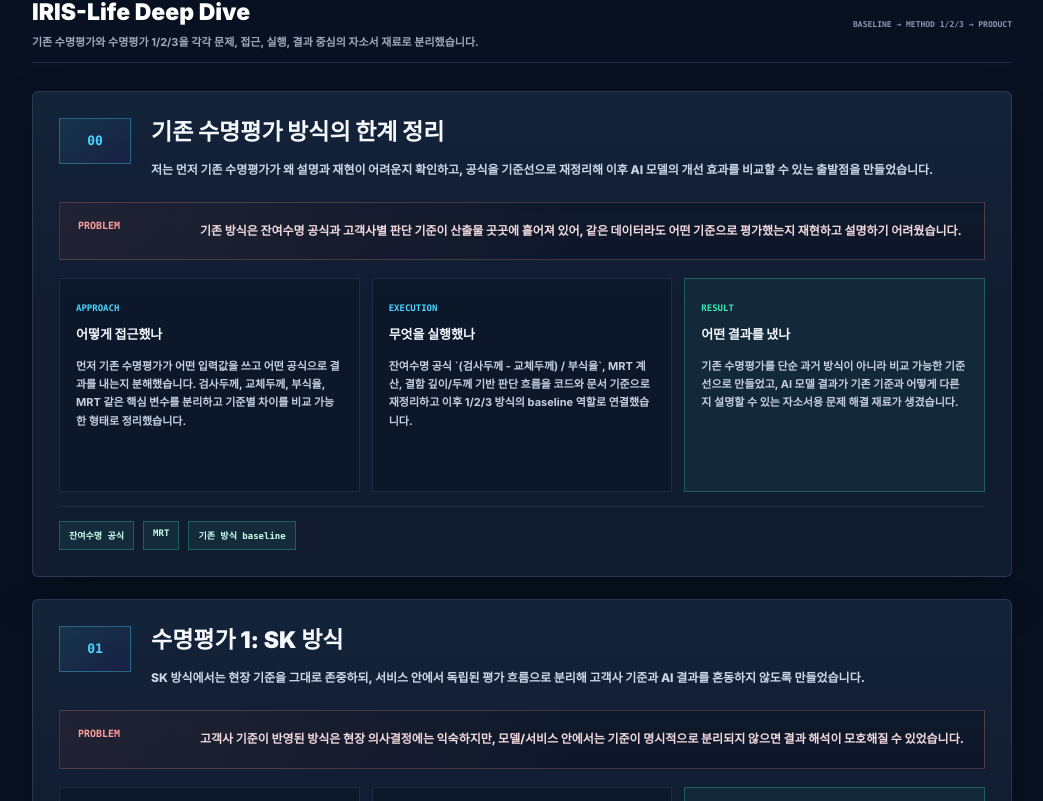
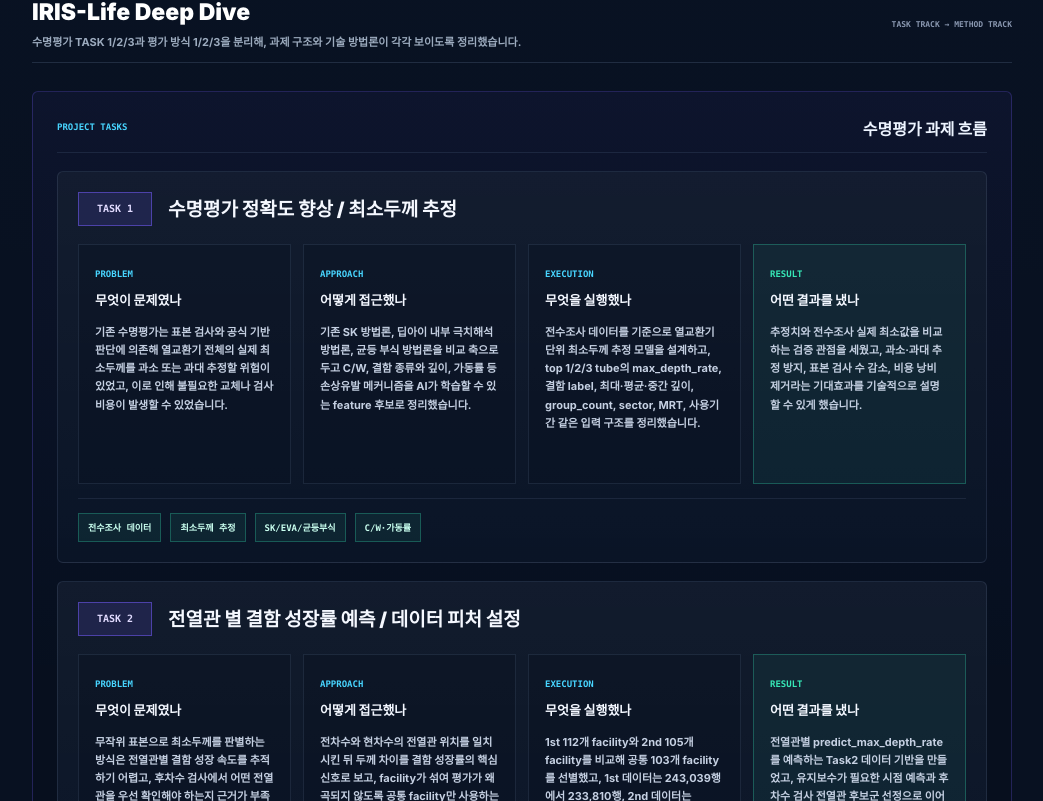
Before and after one commit to UICHANLEE/resume, a React (Vite) app: page / in a window 1280 px wide. Shown: the part 3559-4360 px from the top of the page, without its empty margins (200-1243 px from the left). Built offline with nearby package versions, Linux system fonts and the light colour scheme.

Commit message:
Add IRIS-Life task breakdown

```diff
--- a/src/App.jsx
+++ b/src/App.jsx
@@ -212,6 +212,48 @@
     action: "모델만 교체하지 않고 feature 정의, 샘플링, 분할 기준, 하이퍼파라미터를 순서대로 분리해 실험 로그를 축적했습니다.",
     result: "R2 0.847에서 0.966까지 끌어올려 산업 데이터 예측 모델로 설명 가능한 성능을 만들었습니다.",
     metric: "R2 0.966",
+  },
+];
+
+const lifespanTasks = [
+  {
+    label: "TASK 1",
+    title: "수명평가 정확도 향상 / 최소두께 추정",
+    problem:
+      "기존 수명평가는 표본 검사와 공식 기반 판단에 의존해 열교환기 전체의 실제 최소두께를 과소 또는 과대 추정할 위험이 있었고, 이로 인해 불필요한 교체나 검사 비용이 발생할 수 있었습니다.",
+    approach:
+      "기존 SK 방법론, 딥아이 내부 극치해석 방법론, 균등 부식 방법론을 비교 축으로 두고 C/W, 결함 종류와 깊이, 가동률 등 손상유발 메커니즘을 AI가 학습할 수 있는 feature 후보로 정리했습니다.",
+    execution:
+      "전수조사 데이터를 기준으로 열교환기 단위 최소두께 추정 모델을 설계하고, top 1/2/3 tube의 max_depth_rate, 결함 label, 최대·평균·중간 깊이, group_count, sector, MRT, 사용기간 같은 입력 구조를 정리했습니다.",
+    result:
+      "추정치와 전수조사 실제 최소값을 비교하는 검증 관점을 세웠고, 과소·과대 추정 방지, 표본 검사 수 감소, 비용 낭비 제거라는 기대효과를 기술적으로 설명할 수 있게 했습니다.",
+    evidence: ["전수조사 데이터", "최소두께 추정", "SK/EVA/균등부식", "C/W·가동률"],
+  },
+  {
+    label: "TASK 2",
+    title: "전열관 별 결함 성장률 예측 / 데이터 피처 설정",
+    problem:
+      "무작위 표본으로 최소두께를 판별하는 방식은 전열관별 결함 성장 속도를 추적하기 어렵고, 후차수 검사에서 어떤 전열관을 우선 확인해야 하는지 근거가 부족했습니다.",
+    approach:
+      "전차수와 현차수의 전열관 위치를 일치시킨 뒤 두께 차이를 결함 성장률의 핵심 신호로 보고, facility가 섞여 평가가 왜곡되지 않도록 공통 facility만 사용하는 기준을 세웠습니다.",
+    execution:
+      "1st 112개 facility와 2nd 105개 facility를 비교해 공통 103개 facility를 선별했고, 1st 데이터는 243,039행에서 233,810행, 2nd 데이터는 229,953행에서 205,804행으로 필터링했습니다. 이후 mdr/gc top 1/2/3, 설계압력, 설계온도, MRT, 사용기간을 예측 feature로 정리했습니다.",
+    result:
+      "전열관별 predict_max_depth_rate를 예측하는 Task2 데이터 기반을 만들었고, 유지보수가 필요한 시점 예측과 후차수 검사 전열관 후보군 선정으로 이어지는 문제 해결 흐름을 만들었습니다.",
+    evidence: ["공통 facility 103개", "233,810 / 205,804 rows", "predict_max_depth_rate", "후차수 후보군"],
+  },
+  {
+    label: "TASK 3",
+    title: "AI 수명평가 서비스 전환 / 검사계획 추천",
+    problem:
+      "Task1과 Task2의 모델 결과가 노트북 실험이나 단일 리포트에 머무르면 현장에서 수명평가 결과를 반복적으로 조회하고 검사계획에 반영하기 어렵습니다.",
+    approach:
+      "AI로 전환하는 수명평가라는 기대효과를 실제 사용 흐름으로 만들기 위해, 모델 결과를 API, 시각화, 결과 리포트, LLM 검사계획 추천으로 나누어 제품화 축을 설계했습니다.",
+    execution:
+      "vis_main, vis_life, vis_exchanger_module, vis_tube_module 4개 모듈을 정리하고, LifeEvaluator의 SK/GS/DeepAI 결과 확인, Weibull/Gumbel 분석, FastAPI `/iris-lifetime` 계열 엔드포인트, Phase1 30% + Phase2 70% 기반 검사계획 로직을 연결했습니다.",
+    result:
+      "수명평가 모델을 현장 사용 가능한 DEEP-NDT 수명평가 시스템 흐름으로 확장했고, 저작권 등록, API 프로토타입, LLM 검사계획까지 이어지는 제품화 경험으로 정리할 수 있게 되었습니다.",
+    evidence: ["4 modules", "FastAPI", "LLM 검사계획", "저작권 등록"],
   },
 ];
 
@@ -570,9 +612,42 @@
           <div className="section-heading">
             <div>
               <h2>IRIS-Life Deep Dive</h2>
-              <p>기존 수명평가와 수명평가 1/2/3을 각각 문제, 접근, 실행, 결과 중심의 자소서 재료로 분리했습니다.</p>
+              <p>수명평가 TASK 1/2/3과 평가 방식 1/2/3을 분리해, 과제 구조와 기술 방법론이 각각 보이도록 정리했습니다.</p>
             </div>
-            <span>baseline → method 1/2/3 → product</span>
+            <span>task track → method track</span>
+          </div>
+
+          <div className="task-track" aria-label="IRIS-Life task breakdown">
+            <div className="track-label">
+              <span>Project Tasks</span>
+              <strong>수명평가 과제 흐름</strong>
+            </div>
+            <div className="task-list">
+              {lifespanTasks.map((task) => (
+                <article className="task-card" key={task.label}>
+                  <div className="task-head">
+                    <span>{task.label}</span>
+                    <h3>{task.title}</h3>
+                  </div>
+                  <div className="task-body">
+                    <StoryStep label="Problem" title="무엇이 문제였나" text={task.problem} />
+                    <StoryStep label="Approach" title="어떻게 접근했나" text={task.approach} />
+                    <StoryStep label="Execution" title="무엇을 실행했나" text={task.execution} />
+                    <StoryStep label="Result" title="어떤 결과를 냈나" text={task.result} highlight />
+                  </div>
+                  <div className="impact-row compact" aria-label={`${task.label} evidence`}>
+                    {task.evidence.map((evidence) => (
+                      <span key={evidence}>{evidence}</span>
+                    ))}
+                  </div>
+                </article>
+              ))}
+            </div>
+          </div>
+
+          <div className="track-label method-track-label">
+            <span>Evaluation Methods</span>
+            <strong>기존 수명평가와 방식 1/2/3</strong>
           </div>
 
           <div className="lifespan-map">
--- a/src/styles.css
+++ b/src/styles.css
@@ -640,6 +640,96 @@
   margin-top: 126px;
 }
 
+.task-track {
+  border: 1px solid rgba(117, 92, 255, 0.26);
+  border-radius: 6px;
+  background:
+    linear-gradient(180deg, rgba(117, 92, 255, 0.06), transparent 45%),
+    rgba(6, 13, 27, 0.25);
+  padding: 24px;
+}
+
+.track-label {
+  display: flex;
+  align-items: center;
+  justify-content: space-between;
+  gap: 16px;
+  margin-bottom: 18px;
+  border-bottom: 1px solid rgba(143, 166, 205, 0.13);
+  padding-bottom: 12px;
+}
+
+.track-label span {
+  color: var(--cyan);
+  font-family: "SFMono-Regular", Consolas, monospace;
+  font-size: 9px;
+  font-weight: 950;
+  text-transform: uppercase;
+}
+
+.track-label strong {
+  color: #edf4ff;
+  font-size: 16px;
+  font-weight: 950;
+}
+
+.method-track-label {
+  margin: 36px 0 18px;
+}
+
+.task-list {
+  display: grid;
+  gap: 18px;
+}
+
+.task-card {
+  border: 1px solid rgba(143, 166, 205, 0.14);
+  border-radius: 6px;
+  background:
+    linear-gradient(180deg, rgba(255, 255, 255, 0.03), transparent),
+    rgba(13, 23, 41, 0.76);
+  padding: 20px;
+}
+
+.task-head {
+  display: flex;
+  align-items: center;
+  gap: 16px;
+}
+
+.task-head span {
+  display: inline-flex;
+  align-items: center;
+  justify-content: center;
+  min-width: 74px;
+  min-height: 34px;
+  border: 1px solid rgba(117, 92, 255, 0.52);
+  background: rgba(117, 92, 255, 0.14);
+  color: #e1dbff;
+  font-family: "SFMono-Regular", Consolas, monospace;
+  font-size: 10px;
+  font-weight: 950;
+}
+
+.task-head h3 {
+  margin: 0;
+  color: #f5f8ff;
+  font-size: 19px;
+  font-weight: 950;
+  line-height: 1.32;
+}
+
+.task-body {
+  display: grid;
+  grid-template-columns: repeat(4, minmax(0, 1fr));
+  gap: 12px;
+  margin-top: 18px;
+}
+
+.task-body .story-step {
+  min-height: 240px;
+}
+
 .lifespan-map {
   display: grid;
   gap: 22px;
@@ -1400,7 +1490,8 @@
 
   .focus-grid,
   .pasr-grid,
-  .lifespan-grid {
+  .lifespan-grid,
+  .task-body {
     grid-template-columns: repeat(2, minmax(0, 1fr));
   }
 
@@ -1408,6 +1499,7 @@
   .award-card,
   .standard-head,
   .lifespan-head,
+  .task-head,
   .standard-body {
     grid-template-columns: 1fr;
   }
@@ -1533,6 +1625,8 @@
   .focus-card,
   .story-card,
   .lifespan-card,
+  .task-track,
+  .task-card,
   .standard-card {
     padding: 18px;
   }
@@ -1551,6 +1645,16 @@
 
   .lifespan-grid {
     grid-template-columns: 1fr;
+  }
+
+  .task-body {
+    grid-template-columns: 1fr;
+  }
+
+  .track-label,
+  .task-head {
+    align-items: flex-start;
+    flex-direction: column;
   }
 
   .credential-grid {
```
Also changed, not shown: 1 other file (tests, documents, lock files or other folders).
